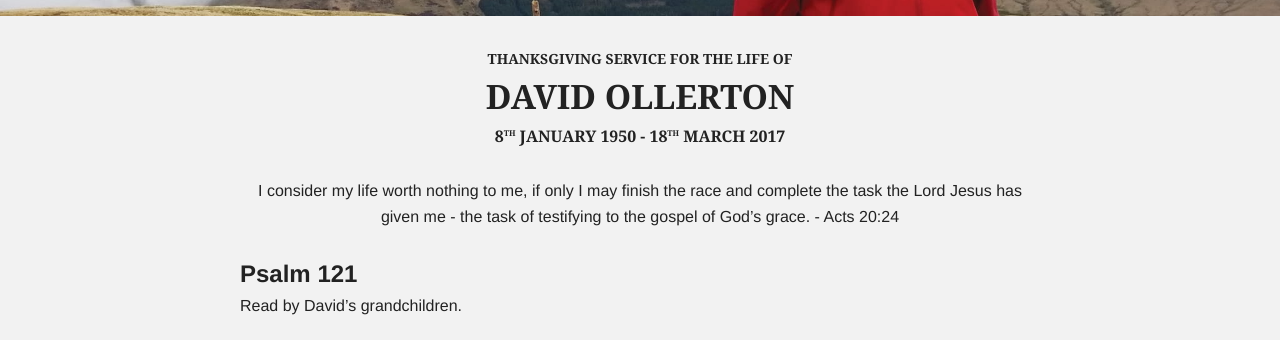
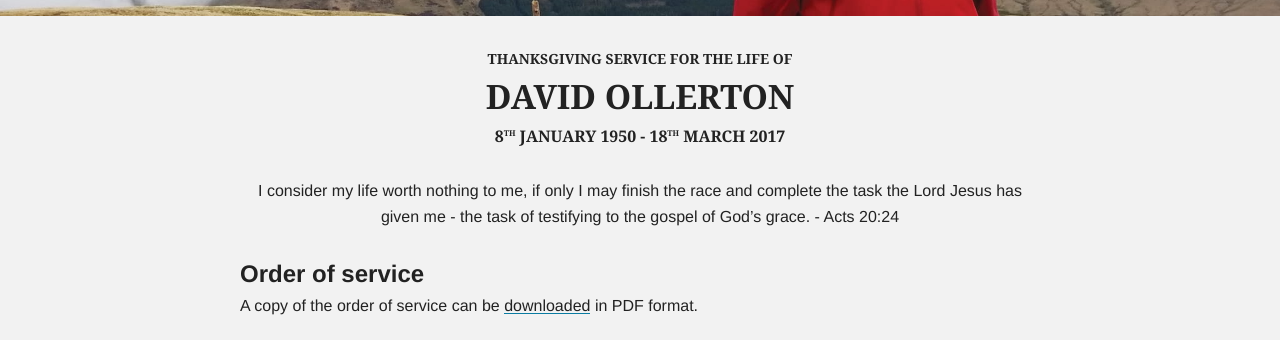
Before and after one commit to davidollerton/davidollerton.github.io, a Jekyll site: the page built from tribute/index.html, in a window 1280 px wide and 900 px high, scrolled down 369 px, cut to the strip 0-340 px from the top of the window. Built offline with Jekyll 4.4.1, drawn with Linux system fonts in a browser that asks for light colours; nearby versions of some CDN libraries; comment, search, counter and statistics services are not loaded.

Commit message:
Added order of service and update OG image

```diff
--- a/_config.yml
+++ b/_config.yml
@@ -1,7 +1,7 @@
 # Podcast Feed Settings
 title:          Sermons by David Ollerton
 email:          sermons@davidollerton.wales
-description:    David Ollerton was born in Lancashire and always maintained his loyalty to The Red rose of Lancashire, English rugby and Manchester United. He became a Christian in his teenage years and was always grateful for the firm biblical foundations laid in his life by Barrie Walton and the Free Methodist Church.  David and Liz trained at Birmingham Bible Institute and then served with the London City Mission and churches in South Wales and Surrey for over forty years.  They have two daughters and a son and six grandchildren.  David was a keen mountaineer and enjoyed reading and woodwork, interests which his family shared with him.  He learned Welsh, travelled widely  and was involved with Welsh and English speaking churches. In recent years he founded [Waleswide/Cymrugyfan](http://www.waleswide.org/), a church planting, strengthening and training network.
+description:    David Ollerton was born in Lancashire and always maintained his loyalty to The Red Rose of Lancashire, English rugby and Manchester United. He became a Christian in his teenage years and was always grateful for the firm biblical foundations laid in his life by Barrie Walton and the Free Methodist Church. David and Liz trained at Birmingham Bible Institute and then served with the London City Mission and churches in South Wales and Surrey for over forty years. They have two daughters and a son and six grandchildren. David was a keen mountaineer and enjoyed reading and woodwork, interests which his family shared with him. He learned Welsh, travelled widely and was involved with Welsh and English speaking churches. In recent years he founded [Waleswide/Cymrugyfan](http://www.waleswide.org/), a church planting, strengthening and training network.
 subtitle:       "A collection of David's sermons from his ministry"
 url:            https://www.davidollerton.wales
 lang:           en-GB
--- a/_layouts/tribute.html
+++ b/_layouts/tribute.html
@@ -13,7 +13,7 @@ layout: compress
 
     <link rel="stylesheet" type="text/css" href="{{ site.baseurl }}/style.css" />
 
-    <title>{% if page.title %}{{ page.title }} – {% endif %} {{ site.title }}</title>
+    <title>{% if page.title %}{{ page.title }} – {% endif %}</title>
 
   </head>
 
--- a/tribute/index.html
+++ b/tribute/index.html
@@ -1,12 +1,16 @@
 ---
 layout: tribute
-title: Thanksgiving Service for the life of David Ollerton
-description: Thanksgiving Service for the life of David Ollerton, Friday 31st March 2017
+title: Thanksgiving service for the life of David Ollerton
+description: The thanksgiving service for the life of David Ollerton took place on Friday 31st March 2017.
 sitemap: true
 date: 2017-03-28
+image: do-thanksgiving-service.jpg
 ---
 
 <p class="align-center">I consider my life worth nothing to me, if only I may finish the race and complete the task the Lord Jesus has given me - the task of testifying to the gospel of God’s grace. - Acts 20:24</p>
+
+## Order of service
+A copy of the order of service can be [downloaded]({{ site.url }}/uploads/order-of-service.pdf) in PDF format.
 
 ## Psalm 121
 Read by David's grandchildren.
```
Also changed, not shown: 1 other file.
